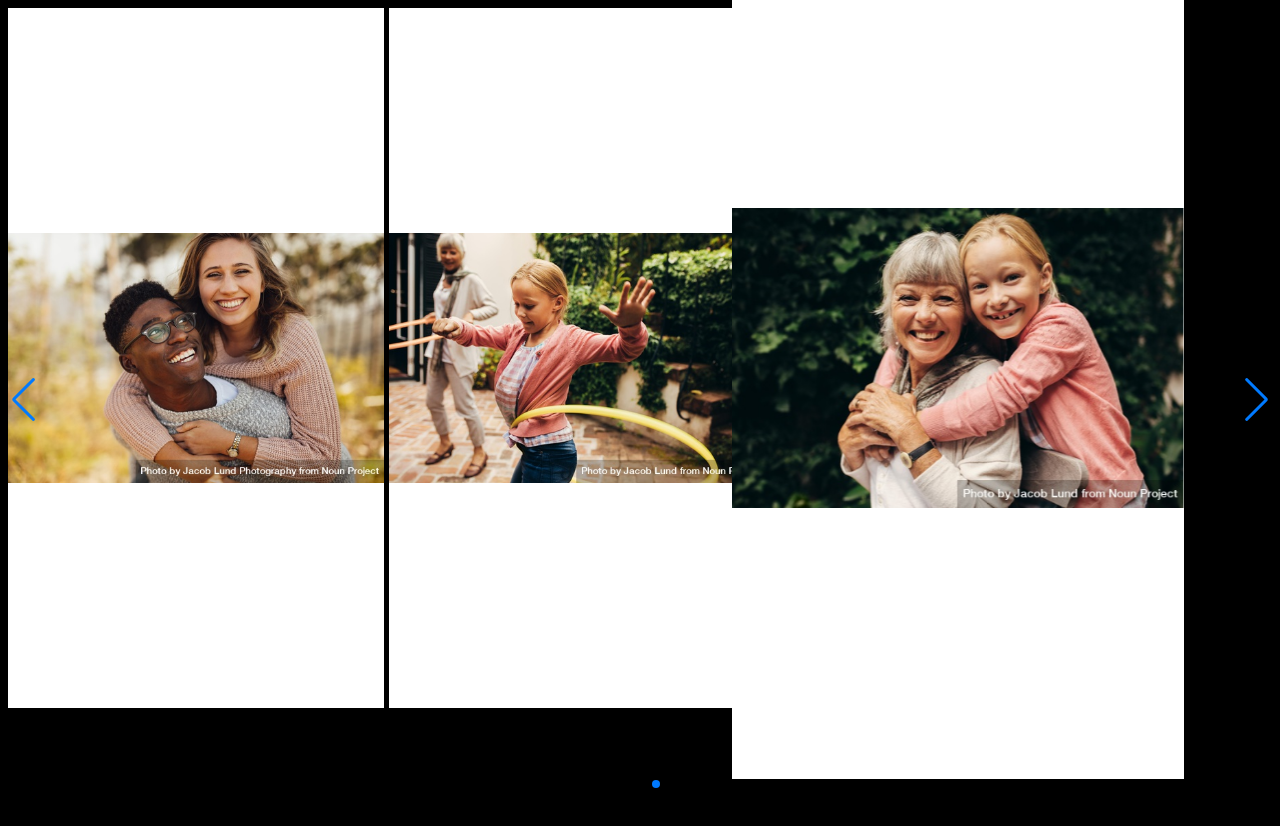
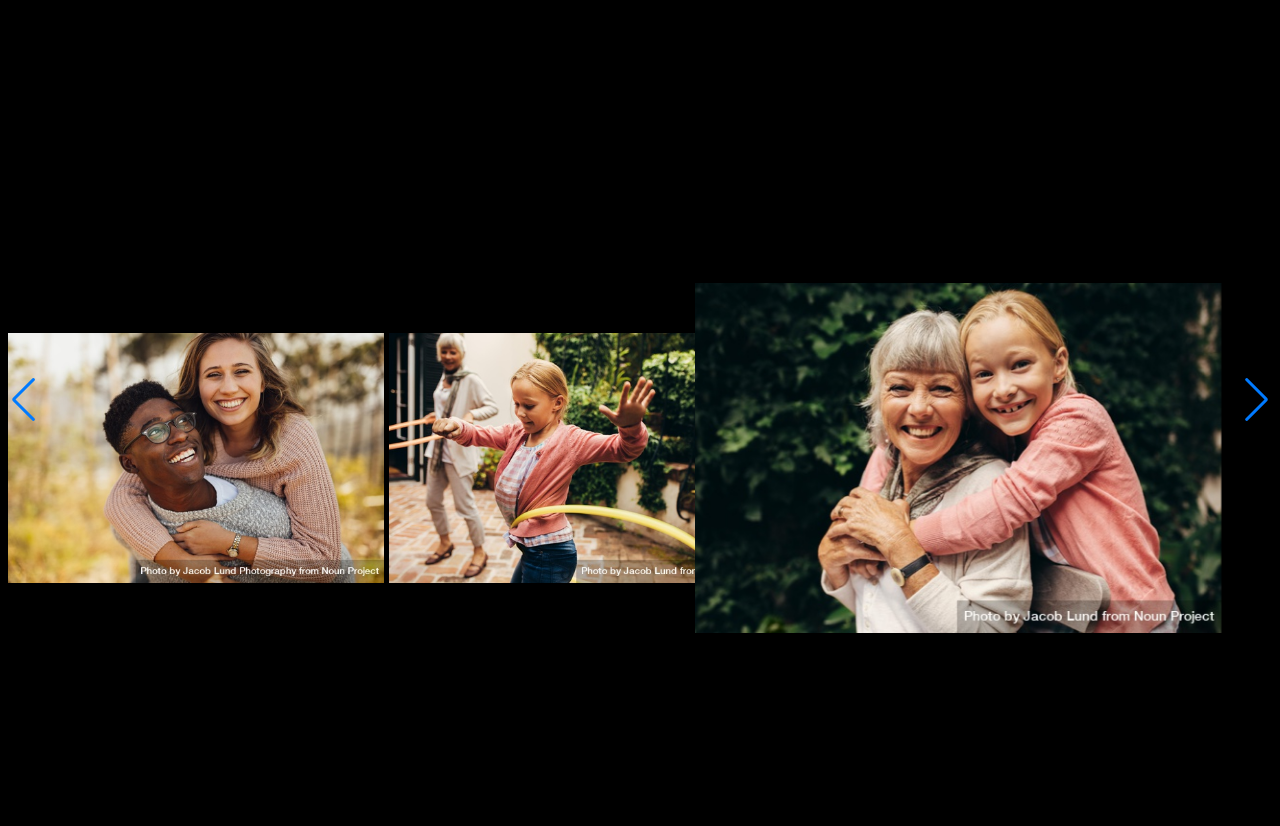
Before and after one commit to findlad/project2, a website: page swiperDemo.html in a window 1280 px wide. Shown: the top 826 px of the page. Before the commit the page ends 800 px from the top, so only its background shows below. Drawn offline with nearby package versions, Linux system fonts and the light colour scheme.

Commit message:
meddling

```diff
--- a/swiperDemo.css
+++ b/swiperDemo.css
@@ -1,13 +1,14 @@
 /* Add your custom styles here if needed */
 .swiper-container {
   width: 1900px;
-  height: 700px;
+  height: 900px;
+  background-color: black;
 }
 
 .swiper-slide {
   text-align: center;
   font-size: 18px;
-  background: #fff;
+  background: black;
   /* Center image in slide */
   display: flex;
   justify-content: center;
--- a/swiperDemo.html
+++ b/swiperDemo.html
@@ -23,7 +23,7 @@
         <!-- Add more slides as needed -->
       </div>
       <!-- Add Pagination -->
-      <div class="swiper-pagination"></div>
+      <!-- <div class="swiper-pagination"></div> -->
       <!-- Add Navigation -->
       <div class="swiper-button-next"></div>
       <div class="swiper-button-prev"></div>
--- a/swiperDemo.js
+++ b/swiperDemo.js
@@ -15,7 +15,7 @@ var swiper = new Swiper(".swiper-container", {
   on: {
     init: function () {
       // Set the initial size of the centered slide
-      this.slides[this.activeIndex].style.transform = "scale(1.2)";
+      this.slides[this.activeIndex].style.transform = "scale(1.4)";
     },
     slideChangeTransitionEnd: function () {
       // Reset the size of all slides
@@ -23,7 +23,7 @@ var swiper = new Swiper(".swiper-container", {
         this.slides[i].style.transform = "";
       }
       // Set the size of the centered slide
-      this.slides[this.activeIndex].style.transform = "scale(1.2)";
+      this.slides[this.activeIndex].style.transform = "scale(1.4)";
     },
   },
 });
```
